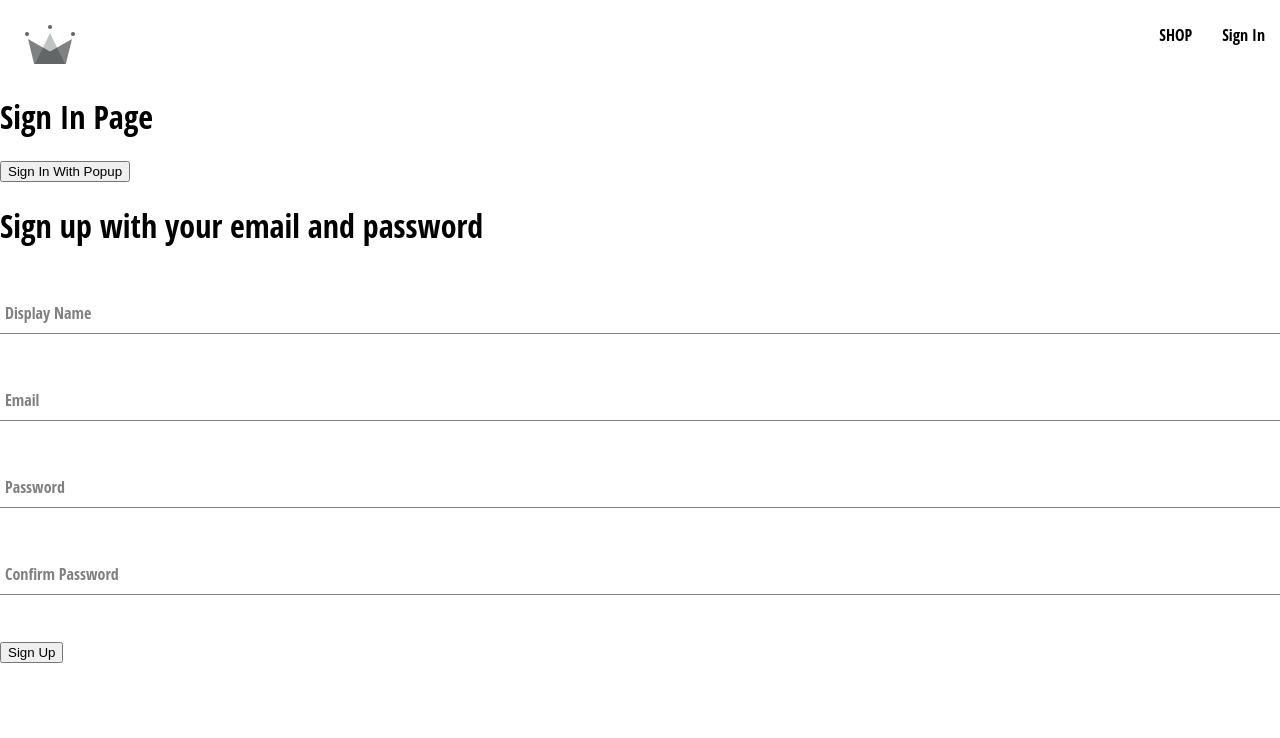
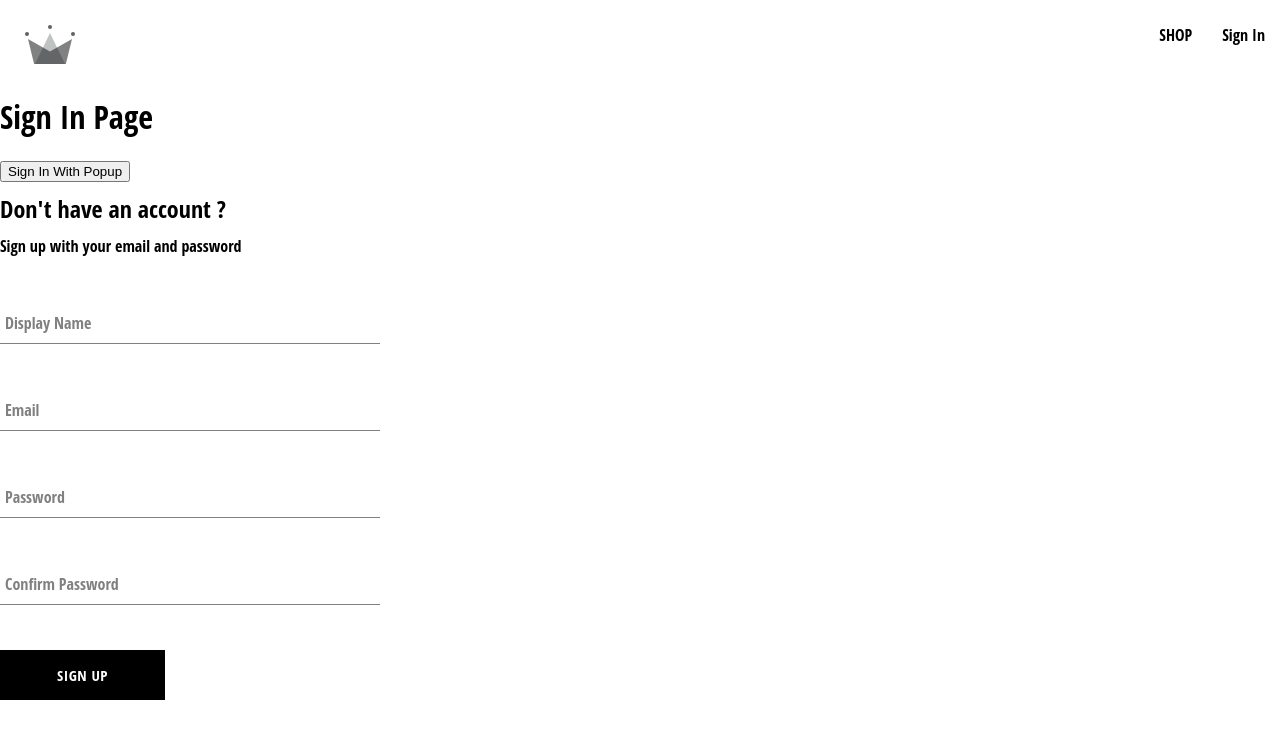
Before and after one commit to rafaapcode/clothing-ecommerce, a React (Create React App) app: page /sign-in in a window 1280 px wide. Shown: the top 738 px of the page. Built offline with nearby package versions, Linux system fonts and the light colour scheme.

Commit message:
feat: create a signup button component

```diff
--- /dev/null
+++ b/src/components/button/button.component.jsx
@@ -0,0 +1,18 @@
+import React from 'react';
+import "./button.styles.scss";
+
+
+const BUTTON_TYPE_CLASSES = {
+  google: 'google-sign-in',
+  inverted: 'inverted',
+};
+
+const Button = ({children, buttonType, ...otherProps }) => {
+  return (
+    <button className={`button-container ${BUTTON_TYPE_CLASSES[buttonType]}`} {...otherProps}>
+      {children}
+    </button>
+  )
+}
+
+export default Button
--- /dev/null
+++ b/src/components/button/button.styles.scss
@@ -0,0 +1,46 @@
+.button-container {
+  min-width: 165px;
+  width: auto;
+  height: 50px;
+  letter-spacing: 0.5px;
+  line-height: 50px;
+  padding: 0 35px 0 35px;
+  font-size: 15px;
+  background-color: black;
+  color: white;
+  text-transform: uppercase;
+  font-family: 'Open Sans Condensed';
+  font-weight: bolder;
+  border: none;
+  cursor: pointer;
+  display: flex;
+  justify-content: center;
+
+  &:hover {
+    background-color: white;
+    color: black;
+    border: 1px solid black;
+  }
+
+  &.google-sign-in {
+    background-color: #4285f4;
+    color: white;
+
+    &:hover {
+      background-color: #357ae8;
+      border: none;
+    }
+  }
+
+  &.inverted {
+    background-color: white;
+    color: black;
+    border: 1px solid black;
+
+    &:hover {
+      background-color: black;
+      color: white;
+      border: none;
+    }
+  }
+}
--- a/src/components/sign-up-form/sign-up-form.component.jsx
+++ b/src/components/sign-up-form/sign-up-form.component.jsx
@@ -1,6 +1,8 @@
 import React, { useState } from 'react';
 import { createAuthUserWithEmailAndPassword, createUserDocumentFromAuth } from '../../utils/firebase.utils';
+import Button from '../button/button.component';
 import FormInput from '../form-input/form-input.component';
+import "./sign-up-form.styles.scss";
 
 const deafultFormFields = {
   displayName: "",
@@ -46,8 +48,9 @@
   }
 
   return (
-    <div>
-      <h1>Sign up with your email and password</h1>
+    <div className='sign-up-container'>
+      <h2>Don't have an account ?</h2>
+      <span>Sign up with your email and password</span>
       <form onSubmit={onSubmit}>
         <FormInput label="Display Name" required type="text" name='displayName' onChange={handleChange} value={displayName}/>
 
@@ -57,7 +60,7 @@
 
         <FormInput label="Confirm Password" required type="password"  name='confirmPassword' onChange={handleChange} value={confirmPassword}/>
 
-        <button type='submit'>Sign Up</button>
+        <Button type='submit'>Sign Up</Button>
       </form>
     </div>
   )
--- /dev/null
+++ b/src/components/sign-up-form/sign-up-form.styles.scss
@@ -0,0 +1,8 @@
+.sign-up-container {
+  display: flex;
+  flex-direction: column;
+  width: 380px;
+  h2 {
+    margin: 10px 0;
+  }
+}
```
